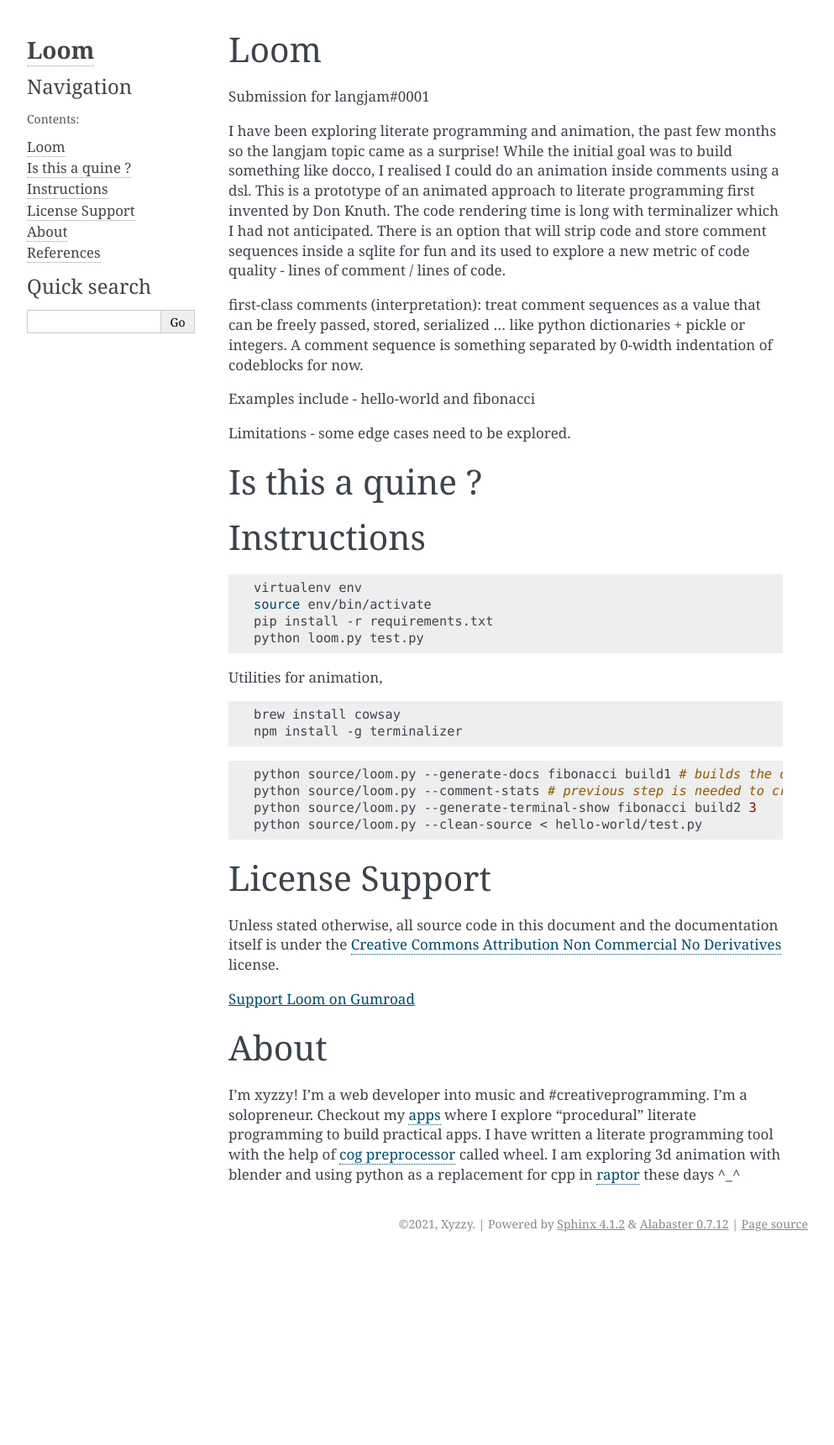
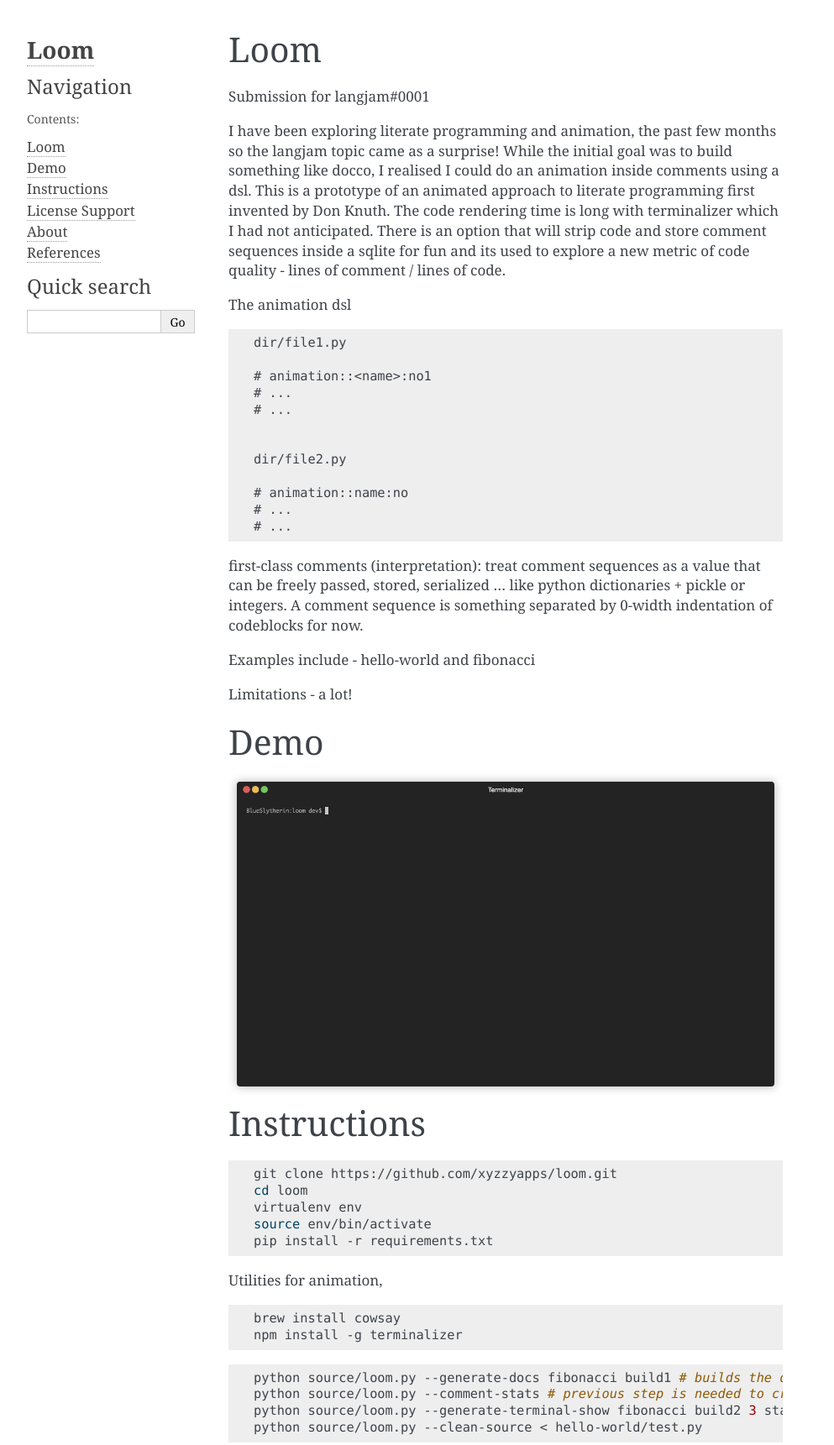
Before and after one commit to xyzzyapps/loom, a plain HTML site: page about.html in a window 1280 px wide. Shown: the top 1721 px of the page at 84% size, without its empty margins (148-1141 px from the left). Before the commit the page ends 1497 px from the top, so only its background shows below. Drawn offline with Linux system fonts and the light colour scheme.

Commit message:
Docs push

```diff
--- /dev/null
+++ b/_static/analytics.js
@@ -0,0 +1,3 @@
+window.goatcounter = {
+    path: function(p) { return location.host + p }
+}
--- a/about.html
+++ b/about.html
@@ -13,12 +13,14 @@
     <script src="_static/jquery.js"></script>
     <script src="_static/underscore.js"></script>
     <script src="_static/doctools.js"></script>
+    <script src="_static/analytics.js"></script>
+    <script async="async" data-goatcounter="https://analytics.xyzzyapps.link/count" src="https://analytics.xyzzyapps.link/count.js"></script>
     <link rel="canonical" href="https://xyzzyapps.github.io/loom/about.html" />
     <link rel="author" title="About these documents" href="#" />
     <link rel="index" title="Index" href="genindex.html" />
     <link rel="search" title="Search" href="search.html" />
     <link rel="next" title="References" href="references.html" />
-    <link rel="prev" title="Welcome to Project’s documentation!" href="index.html" />
+    <link rel="prev" title="Welcome to Loom’s documentation!" href="index.html" />
 
   <link rel="stylesheet" href="_static/custom.css" type="text/css" />
 
@@ -39,19 +41,36 @@
 <h1>Loom<a class="headerlink" href="#loom" title="Permalink to this headline">¶</a></h1>
 <p>Submission for langjam#0001</p>
 <p>I have been exploring literate programming and animation, the past few months so the langjam topic came as a surprise! While the initial goal was to build something like docco, I realised I could do an animation inside comments using a dsl. This is a prototype of an animated approach to literate programming first invented by Don Knuth. The code rendering time is long with terminalizer which I had not anticipated. There is an option that will strip code and store comment sequences inside a sqlite for fun and its used to explore a new metric of code quality - lines of comment / lines of code.</p>
+<p>The animation dsl</p>
+<div class="highlight-text notranslate"><div class="highlight"><pre><span></span>dir/file1.py
+
+# animation::&lt;name&gt;:no1
+# ...
+# ...
+
+
+dir/file2.py
+
+# animation::name:no
+# ...
+# ...
+</pre></div>
+</div>
 <p>first-class comments (interpretation): treat comment sequences as a value that can be freely passed, stored, serialized … like python dictionaries + pickle or integers. A comment sequence is something separated by 0-width indentation of  codeblocks for now.</p>
 <p>Examples include - hello-world and fibonacci</p>
-<p>Limitations - some edge cases need to be explored.</p>
+<p>Limitations - a lot!</p>
 </section>
-<section class="tex2jax_ignore mathjax_ignore" id="is-this-a-quine">
-<h1>Is this a quine ?<a class="headerlink" href="#is-this-a-quine" title="Permalink to this headline">¶</a></h1>
+<section class="tex2jax_ignore mathjax_ignore" id="demo">
+<h1>Demo<a class="headerlink" href="#demo" title="Permalink to this headline">¶</a></h1>
+<img src="_static/render1629596256328.gif">
 </section>
 <section class="tex2jax_ignore mathjax_ignore" id="instructions">
 <h1>Instructions<a class="headerlink" href="#instructions" title="Permalink to this headline">¶</a></h1>
-<div class="highlight-sh notranslate"><div class="highlight"><pre><span></span>virtualenv env
+<div class="highlight-sh notranslate"><div class="highlight"><pre><span></span>git clone https://github.com/xyzzyapps/loom.git
+<span class="nb">cd</span> loom
+virtualenv env
 <span class="nb">source</span> env/bin/activate
 pip install -r requirements.txt
-python loom.py test.py
 </pre></div>
 </div>
 <p>Utilities for animation,</p>
@@ -61,7 +80,7 @@ npm install -g terminalizer
 </div>
 <div class="highlight-sh notranslate"><div class="highlight"><pre><span></span>python source/loom.py --generate-docs fibonacci build1 <span class="c1"># builds the db and docco like docs with sphinx</span>
 python source/loom.py --comment-stats <span class="c1"># previous step is needed to create the database</span>
-python source/loom.py --generate-terminal-show fibonacci build2 <span class="m">3</span>
+python source/loom.py --generate-terminal-show fibonacci build2 <span class="m">3</span> start
 python source/loom.py --clean-source &lt; hello-world/test.py
 </pre></div>
 </div>
@@ -97,7 +116,7 @@ python source/loom.py --clean-source &lt; hello-world/test.py
 <p class="caption" role="heading"><span class="caption-text">Contents:</span></p>
 <ul class="current">
 <li class="toctree-l1 current"><a class="current reference internal" href="#">Loom</a></li>
-<li class="toctree-l1"><a class="reference internal" href="#is-this-a-quine">Is this a quine ?</a></li>
+<li class="toctree-l1"><a class="reference internal" href="#demo">Demo</a></li>
 <li class="toctree-l1"><a class="reference internal" href="#instructions">Instructions</a></li>
 <li class="toctree-l1"><a class="reference internal" href="#license-support">License Support</a></li>
 <li class="toctree-l1"><a class="reference internal" href="#about">About</a></li>
@@ -108,7 +127,7 @@ python source/loom.py --clean-source &lt; hello-world/test.py
 <h3>Related Topics</h3>
 <ul>
   <li><a href="index.html">Documentation overview</a><ul>
-      <li>Previous: <a href="index.html" title="previous chapter">Welcome to Project’s documentation!</a></li>
+      <li>Previous: <a href="index.html" title="previous chapter">Welcome to Loom’s documentation!</a></li>
       <li>Next: <a href="references.html" title="next chapter">References</a></li>
   </ul></li>
 </ul>
@@ -136,7 +155,7 @@ python source/loom.py --clean-source &lt; hello-world/test.py
       <div class="clearer"></div>
     </div>
     <div class="footer">
-      &copy;2021, Xyzzy.
+      &copy;2021, Xyzzy Apps.
 
       |
       Powered by <a href="http://sphinx-doc.org/">Sphinx 4.1.2</a>
```
Also changed, not shown: genindex.html (+4 -2 lines), index.html (+11 -7 lines), references.html (+4 -2 lines), search.html (+4 -2 lines), searchindex.js (+1 -1 lines), _sources/about.md.txt, _sources/index.rst.txt, _static/render1629596256328.gif (added), 1 other file.
